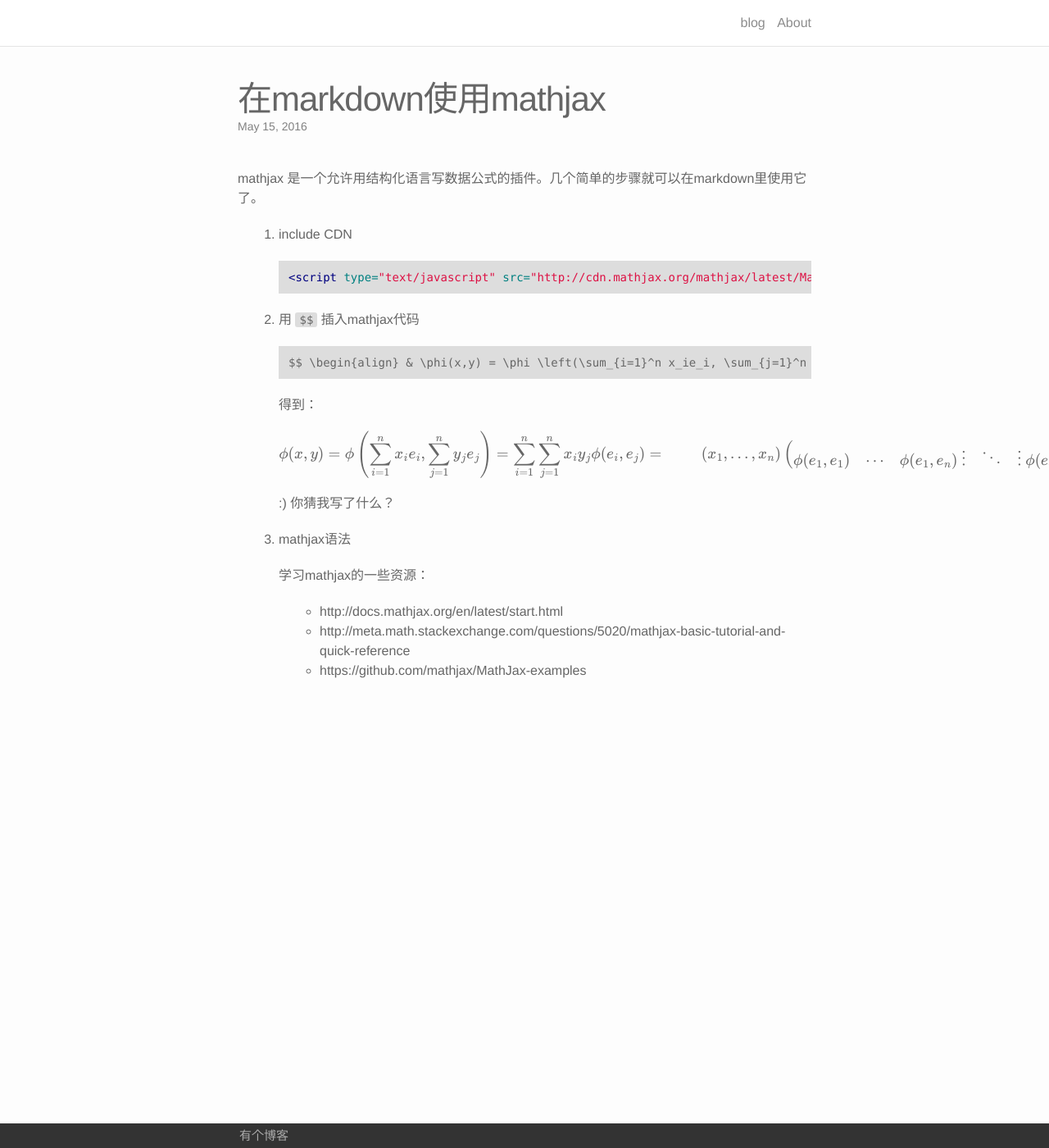
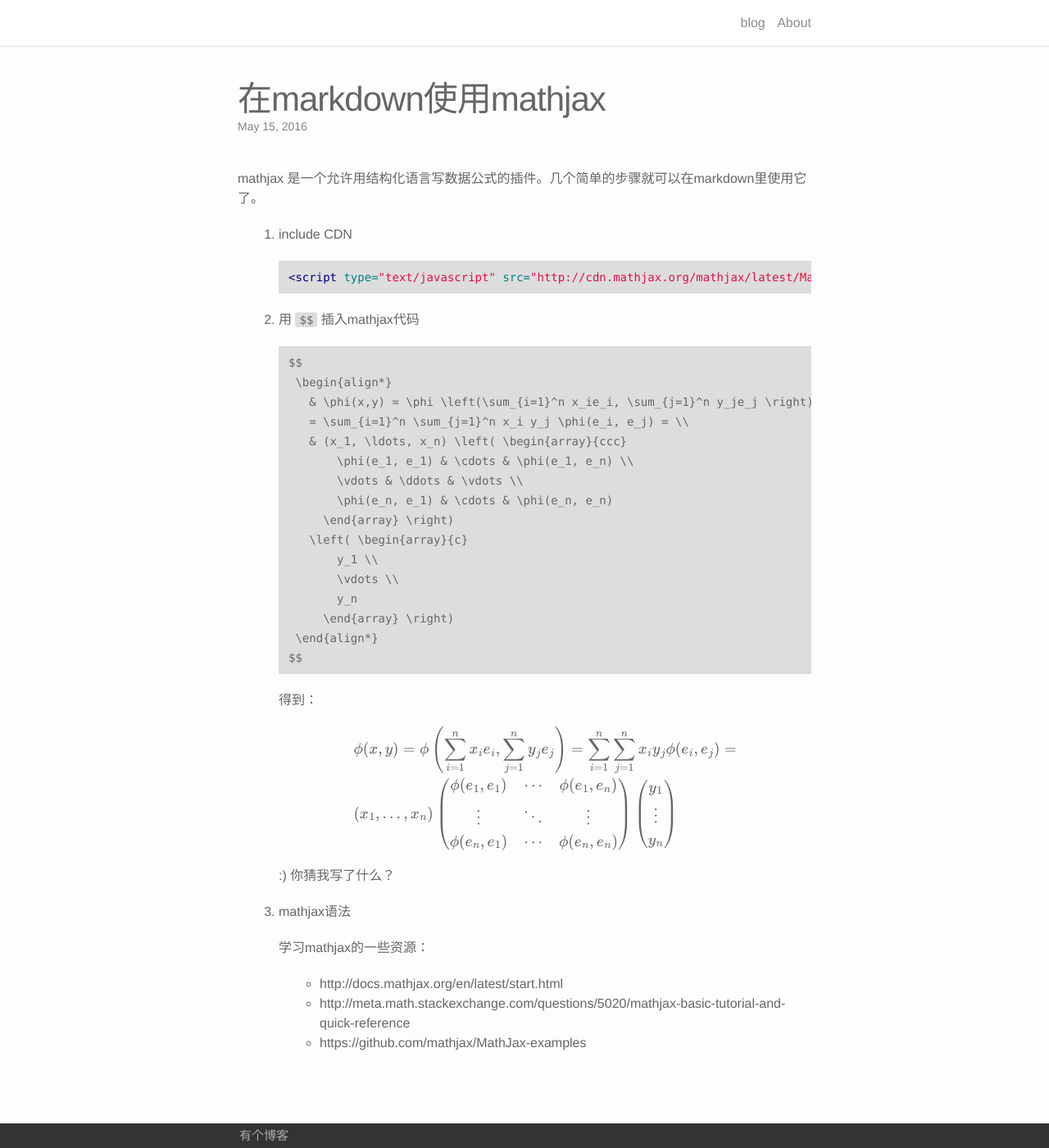
Before and after one commit to afghl/afghl.github.io, a Jekyll site: the page built from _posts/2016-05-15-use-mathjax-in-markdown.markdown, in a window 1280 px wide and 1400 px high. Shown: the whole window at 82% size. Built offline with Jekyll 4.4.1, drawn with Linux system fonts in a browser that asks for light colours; formulas are drawn with MathJax 3.

Commit message:
Update 2016-05-15-use-mathjax-in-markdown.markdown

```diff
--- a/_posts/2016-05-15-use-mathjax-in-markdown.markdown
+++ b/_posts/2016-05-15-use-mathjax-in-markdown.markdown
@@ -15,18 +15,49 @@ mathjax 是一个允许用结构化语言写数据公式的插件。几个简单
 2. 用 `$$` 插入mathjax代码
 
    ~~~
-   $$ \begin{align} & \phi(x,y) = \phi \left(\sum_{i=1}^n x_ie_i, \sum_{j=1}^n y_je_j \right) = \sum_{i=1}^n \sum_{j=1}^n x_i y_j \phi(e_i, e_j) = \ & (x_1, \ldots, x_n) \left( \begin{array}{ccc} \phi(e_1, e_1) & \cdots & \phi(e_1, e_n) \ \vdots & \ddots & \vdots \ \phi(e_n, e_1) & \cdots & \phi(e_n, e_n) \end{array} \right) \left( \begin{array}{c} y_1 \ \vdots \ y_n \end{array} \right) \end{align} $$
+   $$
+    \begin{align*}
+      & \phi(x,y) = \phi \left(\sum_{i=1}^n x_ie_i, \sum_{j=1}^n y_je_j \right)
+      = \sum_{i=1}^n \sum_{j=1}^n x_i y_j \phi(e_i, e_j) = \\
+      & (x_1, \ldots, x_n) \left( \begin{array}{ccc}
+          \phi(e_1, e_1) & \cdots & \phi(e_1, e_n) \\
+          \vdots & \ddots & \vdots \\
+          \phi(e_n, e_1) & \cdots & \phi(e_n, e_n)
+        \end{array} \right)
+      \left( \begin{array}{c}
+          y_1 \\
+          \vdots \\
+          y_n
+        \end{array} \right)
+    \end{align*}
+   $$
    ~~~
 
    得到：
 
-   $$ \begin{align} & \phi(x,y) = \phi \left(\sum_{i=1}^n x_ie_i, \sum_{j=1}^n y_je_j \right) = \sum_{i=1}^n \sum_{j=1}^n x_i y_j \phi(e_i, e_j) = \ & (x_1, \ldots, x_n) \left( \begin{array}{ccc} \phi(e_1, e_1) & \cdots & \phi(e_1, e_n) \ \vdots & \ddots & \vdots \ \phi(e_n, e_1) & \cdots & \phi(e_n, e_n) \end{array} \right) \left( \begin{array}{c} y_1 \ \vdots \ y_n \end{array} \right) \end{align} $$
+   $$
+   \begin{align*}
+     & \phi(x,y) = \phi \left(\sum_{i=1}^n x_ie_i, \sum_{j=1}^n y_je_j \right)
+     = \sum_{i=1}^n \sum_{j=1}^n x_i y_j \phi(e_i, e_j) = \\
+     & (x_1, \ldots, x_n) \left( \begin{array}{ccc}
+         \phi(e_1, e_1) & \cdots & \phi(e_1, e_n) \\
+         \vdots & \ddots & \vdots \\
+        \phi(e_n, e_1) & \cdots & \phi(e_n, e_n)
+       \end{array} \right)
+     \left( \begin{array}{c}
+         y_1 \\
+         \vdots \\
+         y_n
+       \end{array} \right)
+   \end{align*}
+   $$
 
    :) 你猜我写了什么？
 
 3. mathjax语法
 
    学习mathjax的一些资源：
+
    - http://docs.mathjax.org/en/latest/start.html
    - http://meta.math.stackexchange.com/questions/5020/mathjax-basic-tutorial-and-quick-reference
    - https://github.com/mathjax/MathJax-examples
```
